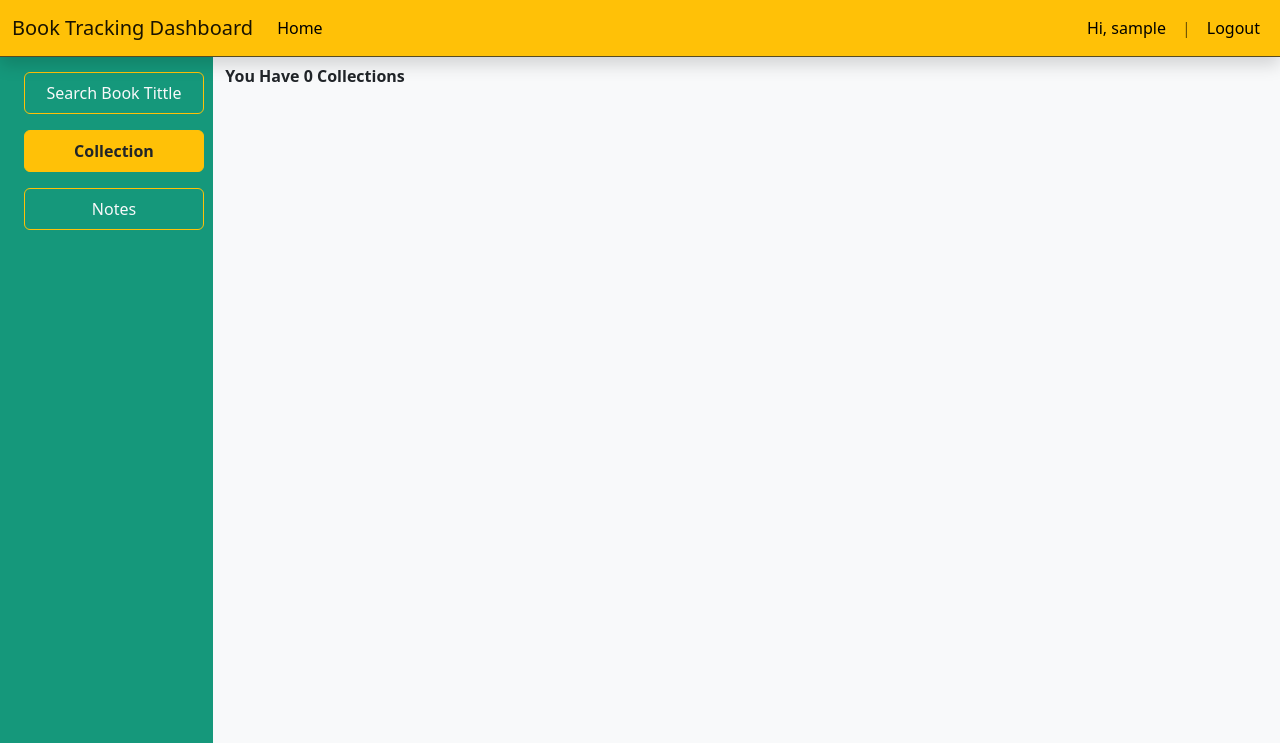
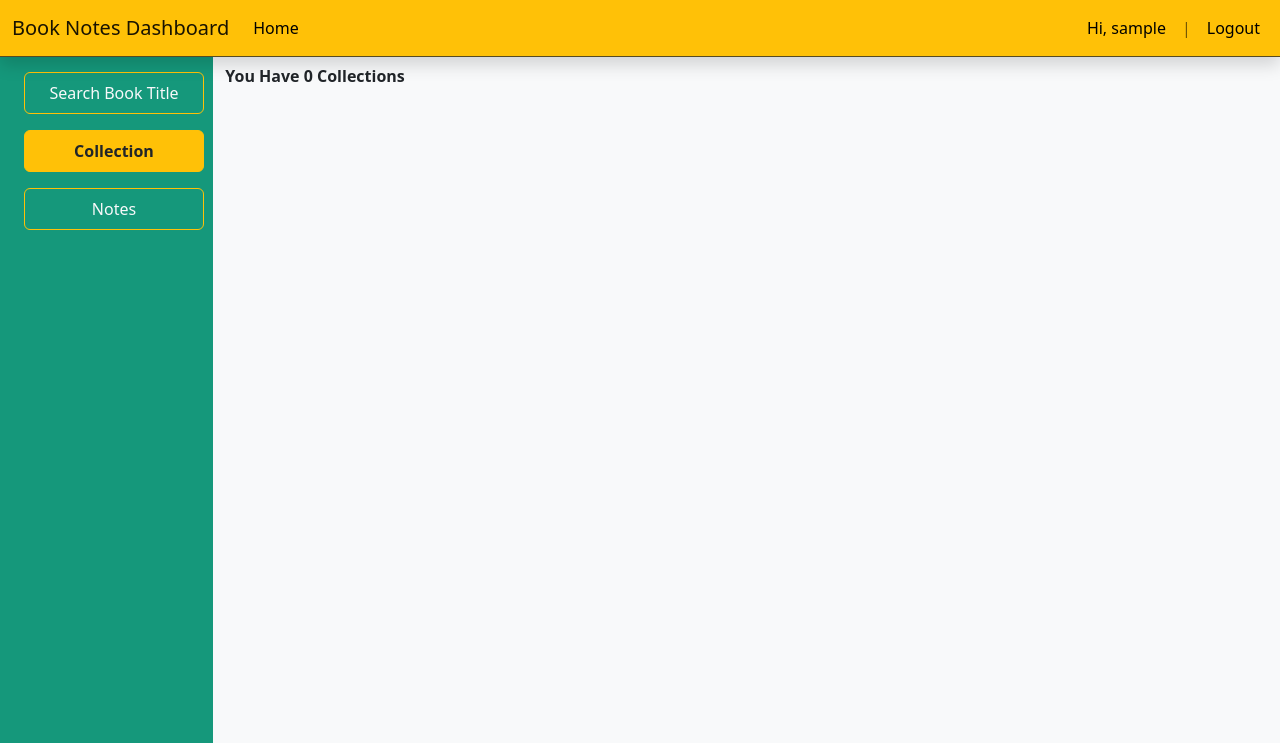
Before and after one commit to epsentosa/book-reading-tracker, a Flask app: page /collection in a window 1280 px wide. Shown: the top 743 px of the page. Run offline with Flask 2, Linux system fonts and the light colour scheme; the visitor is signed in with stand-in values (Sample User, id 1); data that the repository does not hold is empty; some libraries are stand-ins or nearby versions.

Commit message:
create note page, change spell of title word, change dynamic title web

```diff
--- a/src/books/forms.py
+++ b/src/books/forms.py
@@ -29,10 +29,10 @@ class SearchForm(FlaskForm):
     submit = SubmitField('Search')
 
 class AddBook(FlaskForm):
-    tittle = TextAreaField(validators=[DataRequired()])
+    title = TextAreaField(validators=[DataRequired()])
     num_pages = IntegerField(validators=[DataRequired()])
     publication_date = DateField(validators=[DataRequired()])
     isbn = StringField()
     publisher = StringField(validators=[DataRequired()])
     author = StringField(validators=[DataRequired()])
-    submit = SubmitField('Add Tittle')
+    submit = SubmitField('Add Title')
--- a/src/books/routes.py
+++ b/src/books/routes.py
@@ -112,11 +112,11 @@ def search(index = 1, keyword = None):
 
     def create_result(title,start_page,result_per_page):
         with mysql.connection.cursor() as cursor:
-            search_query = """ SELECT b.book_id,b.tittle,b.num_pages,b.publication_date,b.isbn,p.name,a.name,m.full_name
+            search_query = """ SELECT b.book_id,b.title,b.num_pages,b.publication_date,b.isbn,p.name,a.name,m.full_name
                                 FROM books b LEFT JOIN publishers p ON b.publisher_id = p.publisher_id
                                 LEFT JOIN authors a ON b.author_id = a.author_id
                                 LEFT JOIN members m ON b.added_by = m.member_id
-                                WHERE b.tittle LIKE '%%%s%%'""" % title
+                                WHERE b.title LIKE '%%%s%%'""" % title
             cursor.execute(search_query + "LIMIT %s,%s" % (start_page,result_per_page))
             result = cursor.fetchall()
             return result
@@ -156,7 +156,7 @@ def searching():
         title = title.replace("%","\%")
         # best solution i found so far
         with mysql.connection.cursor() as cursor:
-            search_query = "SELECT * FROM books WHERE tittle LIKE '%%%s%%'" % title
+            search_query = "SELECT * FROM books WHERE title LIKE '%%%s%%'" % title
             cursor.execute(search_query)
             total_query_result = cursor.rowcount
             total_pages = ceil(total_query_result/result_per_page)
@@ -200,7 +200,7 @@ def add_book():
     member_id = session['id']
     form = AddBook()
     if form.validate_on_submit():
-        tittle = form.tittle.data
+        title = form.title.data
         num_pages = form.num_pages.data
         publication_date = form.publication_date.data
         isbn = form.isbn.data
@@ -208,11 +208,11 @@ def add_book():
         author = form.author.data
 
         with mysql.connection.cursor() as cursor:
-            tittle_check = "SELECT book_id FROM books WHERE tittle = %s;"
-            insert_query = """INSERT INTO books (tittle,num_pages,publication_date,
+            title_check = "SELECT book_id FROM books WHERE title = %s;"
+            insert_query = """INSERT INTO books (title,num_pages,publication_date,
                             isbn,publisher_id,author_id,added_by)
                             VALUES (%s,%s,%s,%s,%s,%s,%s);"""
-            cursor.execute(tittle_check,(tittle,))
+            cursor.execute(title_check,(title,))
             is_registered = cursor.fetchone()
             if is_registered:
                 flash("Book already in Database.")
@@ -220,11 +220,11 @@ def add_book():
 
             publisher_id = query_check_or_add(publisher,'publishers')
             author_id = query_check_or_add(author,'authors')
-            cursor.execute(insert_query,(tittle,num_pages,publication_date,isbn,publisher_id,author_id,member_id))
+            cursor.execute(insert_query,(title,num_pages,publication_date,isbn,publisher_id,author_id,member_id))
             mysql.connection.commit()
 
             # this run the query again to take book_id and passing to add_collection
-            cursor.execute(tittle_check,(tittle,))
+            cursor.execute(title_check,(title,))
             is_registered = cursor.fetchone()
 
         session['add_book_byself'] = True
@@ -262,12 +262,12 @@ def add_collection(book_id):
 """
 function for collection use
 """
-def count_collection(user_id,tittle,result_per_page):
+def count_collection(user_id,title,result_per_page):
     with mysql.connection.cursor() as cursor:
-        collection_query = """ SELECT b.tittle,b.num_pages FROM books b
+        collection_query = """ SELECT b.title,b.num_pages FROM books b
                         INNER JOIN collections c ON c.book_id = b.book_id
                         INNER JOIN members m ON c.member_id = m.member_id
-                        where c.member_id = %s and b.tittle LIKE '%%%s%%' """ % (user_id,tittle)
+                        where c.member_id = %s and b.title LIKE '%%%s%%' """ % (user_id,title)
         cursor.execute(collection_query)
         total_collection = cursor.rowcount
         total_pages = ceil(total_collection/result_per_page)
@@ -283,81 +283,81 @@ def collection(index = 1,keyword = None):
     start_page = (index * 10) - 10
     result_per_page = 10
 
-    def create_result(user_id,start_page,result_per_page,tittle):
+    def create_result(user_id,start_page,result_per_page,title):
         with mysql.connection.cursor() as cursor:
-            search_query = """ SELECT b.book_id,b.tittle,b.num_pages,b.publication_date,b.isbn,
+            search_query = """ SELECT b.book_id,b.title,b.num_pages,b.publication_date,b.isbn,
                             p.name,a.name,m_add.full_name FROM books b
                             LEFT JOIN publishers p ON b.publisher_id = p.publisher_id
                             LEFT JOIN authors a ON b.author_id = a.author_id
                             LEFT JOIN members m_add ON b.added_by = m_add.member_id
                             INNER JOIN collections c ON c.book_id = b.book_id
                             INNER JOIN members m ON c.member_id = m.member_id
-                            where c.member_id = %s and b.tittle LIKE '%%%s%%' """ % (user_id,tittle)
+                            where c.member_id = %s and b.title LIKE '%%%s%%' """ % (user_id,title)
             cursor.execute(search_query + "LIMIT %s,%s" % (start_page,result_per_page))
             result = cursor.fetchall()
             return result
 
     user_id = session["id"]
-    tittle = ''
+    title = ''
 
     if keyword:
-        tittle = keyword
+        title = keyword
         total_collection = session["total_query"]
         total_pages = session["total_pages"]
         on_search = session["on_search"]
 
         global_total_collection = session["global_total_query"]
-        result = create_result(user_id,start_page,result_per_page,tittle)
+        result = create_result(user_id,start_page,result_per_page,title)
         return render_template('collection.html',form=search_form,result=result,total_pages=total_pages, \
-                start_page=start_page,total_query=total_collection,current_page=index,keyword = tittle, \
+                start_page=start_page,total_query=total_collection,current_page=index,keyword = title, \
                 global_total_query=global_total_collection,on_search=on_search)
 
 
-    total_collection = count_collection(user_id,tittle,result_per_page)[0]
+    total_collection = count_collection(user_id,title,result_per_page)[0]
     global_total_collection = total_collection
-    total_pages = count_collection(user_id,tittle,result_per_page)[1]
+    total_pages = count_collection(user_id,title,result_per_page)[1]
     on_search = False
 
-    result = create_result(user_id,start_page,result_per_page,tittle)
+    result = create_result(user_id,start_page,result_per_page,title)
 
-    session["search"] = tittle
+    session["search"] = title
     session["total_query"] = total_collection
     session["total_pages"] = total_pages
     session["on_search"] = on_search
     session["global_total_query"] = global_total_collection
 
     return render_template('collection.html',form=search_form,result=result,total_pages=total_pages, \
-            start_page=start_page,total_query=total_collection,current_page=index,keyword = tittle, \
+            start_page=start_page,total_query=total_collection,current_page=index,keyword = title, \
             global_total_query=global_total_collection,on_search=on_search)
 
 @site.route('/collection_searching',methods = ['POST'])
 def collection_searching():
     user_id = session["id"]
-    tittle = request.form.get('search')
+    title = request.form.get('search')
     index = request.form.get('page',1)
     result_per_page = 10
     on_search = session['on_search']
 
-    if tittle or on_search:
+    if title or on_search:
         on_search = True
-        if tittle:
+        if title:
             # below to check if there is some input with single quotation or percent, to prevent SQL SYNTAX error
-            tittle = tittle.replace("\'","\\'")
-            tittle = tittle.replace("%","\%")
+            title = title.replace("\'","\\'")
+            title = title.replace("%","\%")
             # best solution i found so far
         else:
-            tittle = session['search']
-        total_collection = count_collection(user_id,tittle,result_per_page)[0]
-        total_pages = count_collection(user_id,tittle,result_per_page)[1]
+            title = session['search']
+        total_collection = count_collection(user_id,title,result_per_page)[0]
+        total_pages = count_collection(user_id,title,result_per_page)[1]
         if total_collection == 0:
             flash("No Data Found")
 
-        session["search"] = tittle
+        session["search"] = title
         session["total_query"] = total_collection
         session["total_pages"] = total_pages
         session["on_search"] = on_search
 
-        return redirect(url_for('site.collection', keyword = tittle, index = index))
+        return redirect(url_for('site.collection', keyword = title, index = index))
     else:
         return redirect(url_for('site.collection', index = index))
 
@@ -368,15 +368,19 @@ def delete_collection(book_id):
     if request.method == "POST":
 
         with mysql.connection.cursor() as cursor:
-            check_query = "SELECT tittle FROM books WHERE book_id = %s;"
+            check_query = "SELECT title FROM books WHERE book_id = %s;"
             delete_query = "DELETE FROM collections WHERE member_id = %s and book_id = %s;"
             cursor.execute(check_query,(book_id,))
-            book_tittle = cursor.fetchone()
+            book_title = cursor.fetchone()
             cursor.execute(delete_query,(member_id,book_id))
             mysql.connection.commit()
 
-        flash(f"-->{book_tittle[0]}<-- has deleted from your Collections",category='success')
+        flash(f"-->{book_title[0]}<-- has deleted from your Collections",category='success')
         return redirect(url_for('site.collection'))
 
-    # TODO
-    # Design and Create Note Pages
+@site.route('/note',methods = ['GET','POST'])
+def note_page():
+    return render_template('notes.html')
+
+    #TODO
+    # continue mockup of note_page, redesign new database already change, change footer style
--- a/src/books/templates/base.html
+++ b/src/books/templates/base.html
@@ -16,7 +16,7 @@
     <nav
         class="navbar navbar-expand-lg bg-warning fixed-top container-fluid shadow border-bottom border-dark border-1 border-opacity-75">
         <div class="container-fluid">
-            <a class="navbar-brand">Book Tracking Dashboard</a>
+            <a class="navbar-brand">Book Notes Dashboard</a>
             <button class="navbar-toggler" type="button" data-bs-toggle="collapse"
                 data-bs-target="#navbarSupportedContent" aria-controls="navbarSupportedContent" aria-expanded="false"
                 aria-label="Toggle navigation">
@@ -65,13 +65,13 @@
                     <ul class="nav flex-column" style="width: 180px;">
                         <li class="nav-item text-center my-2 rounded-2"><a
                                 class="fs-6 btn btn-outline-warning nav-link link-dark {{ 'active text-dark fw-bold' if active == 'search' else 'text-light' }}"
-                                href="{{ url_for('site.search') }}">Search Book Tittle</a></li>
+                                href="{{ url_for('site.search') }}">Search Book Title</a></li>
                         <li class="nav-item text-center my-2 rounded-2"><a
                                 class="fs-6 btn btn-outline-warning nav-link link-dark {{ 'active text-dark fw-bold' if active == 'collection' else 'text-light ' }}"
                                 href="{{ url_for('site.collection') }}">Collection</a></li>
                         <li class="nav-item text-center my-2 rounded-2"><a
                                 class="fs-6 btn btn-outline-warning nav-link link-dark {{ 'active text-dark fw-bold' if active == 'notes' else 'text-light ' }}"
-                                href="#">Notes</a></li>
+                                href="{{ url_for('site.note_page') }}">Notes</a></li>
                     </ul>
                 </div>
             </div>
--- a/src/books/templates/collection.html
+++ b/src/books/templates/collection.html
@@ -2,7 +2,7 @@
 {% set active = 'collection' %}
 {% set page_active = current_page %}
 
-{% block title %}Dashboard{% endblock %}
+{% block title %}Collections{% endblock %}
 
 {% block maincontent %}
 
@@ -19,13 +19,13 @@
   {% endwith %}
 
   {% if on_search %}
-  <p class="fw-bold">You Have {{ global_total_query }} Collections, Found {{ total_query }} Book Tittle</p>
+  <p class="fw-bold">You Have {{ global_total_query }} Collections, Found {{ total_query }} Book Title</p>
      <div class="row my-3">
        <div class="col-lg-6">
          <div class="container-sm">
              <form method="POST" class="d-flex" role="search" action="{{ url_for('site.collection_searching') }}">
               {{ form.hidden_tag() }}
-              {{ form.search(class="form-control me-2",placeholder="Search Book Tittle",value=keyword if keyword else "") }}
+              {{ form.search(class="form-control me-2",placeholder="Search Book Title",value=keyword if keyword else "") }}
               {{ form.submit(class="btn btn-outline-success",placeholder="Search")}}
            </form>
          </div>
@@ -38,7 +38,7 @@
          <div class="container-sm">
            <form method="POST" class="d-flex" role="search" action="{{ url_for('site.collection_searching') }}">
               {{ form.hidden_tag() }}
-              {{ form.search(class="form-control me-2",placeholder="Search Book Tittle",value=keyword if keyword else "") }}
+              {{ form.search(class="form-control me-2",placeholder="Search Book Title",value=keyword if keyword else "") }}
               {{ form.submit(class="btn btn-outline-success",placeholder="Search")}}
            </form>
          </div>
@@ -52,15 +52,15 @@
   <table class="table table-success table-hover table-bordered border-primary">
     <thead>
       <tr class="text-center align-middle table-warning border border-2 border-dark border-opacity-75">
-        <th scope="col">Tittle</th>
+        <th scope="col">Title</th>
         <th scope="col" style="width: 90px;">Total Notes</th>
         <th scope="col" style="width:240px;">Action</th>
       </tr>
     </thead>
     <tbody class="table-group-divider">
-        {% for book_id,tittle,num_pages,pub_date,isbn,publisher,author,added_by in result %}
+        {% for book_id,title,num_pages,pub_date,isbn,publisher,author,added_by in result %}
           <tr>
-              <td>{{ tittle }}<br>
+              <td>{{ title }}<br>
                 <div class="collapse" id="detail{{ book_id }}">
                   <div class="card card-body py-0 bg-secondary bg-opacity-25">
                     <table class="table table-borderless">
@@ -145,12 +145,12 @@
   <!-- End Pagination -->
 
   <!-- Modal for Add Note Button Confirmation -->
-  {% for book_id,tittle,num_pages,pub_date,isbn,publisher,author,added_by in result %}
+  {% for book_id,title,num_pages,pub_date,isbn,publisher,author,added_by in result %}
   <div class="modal fade" id="confirmation_add_note{{ book_id }}" tabindex="-1">
     <div class="modal-dialog">
       <div class="modal-content">
         <div class="modal-header">
-            <h5 class="modal-title fw-bold">{{ tittle }}</h5>
+            <h5 class="modal-title fw-bold">{{ title }}</h5>
         </div>
         <div class="modal-body fst-italic">
           Want to add Note to this Book?, Please confirm
@@ -168,12 +168,12 @@
 
 
   <!-- Modal for Delete Confirmation -->
-  {% for book_id,tittle,num_pages,pub_date,isbn,publisher,author,added_by in result %}
+  {% for book_id,title,num_pages,pub_date,isbn,publisher,author,added_by in result %}
   <div class="modal fade" id="delete_confirmation{{ book_id }}" tabindex="-1">
     <div class="modal-dialog">
       <div class="modal-content">
         <div class="modal-header">
-            <h5 class="modal-title fw-bold">{{ tittle }}</h5>
+            <h5 class="modal-title fw-bold">{{ title }}</h5>
         </div>
         <div class="modal-body fst-italic">
             Please Confirm if you want to delete this book from Collections
--- a/src/books/templates/login.html
+++ b/src/books/templates/login.html
@@ -1,6 +1,6 @@
 {% extends "base.html" %}
 
-{% block title %}Dashboard{% endblock %}
+{% block title %}Login{% endblock %}
 
 {% block content %}
 
--- a/src/books/templates/register.html
+++ b/src/books/templates/register.html
@@ -1,5 +1,7 @@
 {% extends 'base.html' %}
 {% set active = 'register' %}
+
+{% block title %}Register{% endblock %}
 
 {% block content %}
 
```
Also changed, not shown: src/books/templates/notes.html (added, +25 -0 lines), src/books/templates/search.html (+10 -10 lines), src/books/templates/details.html (deleted), src/books/templates/home.html (line endings or trailing spaces).
